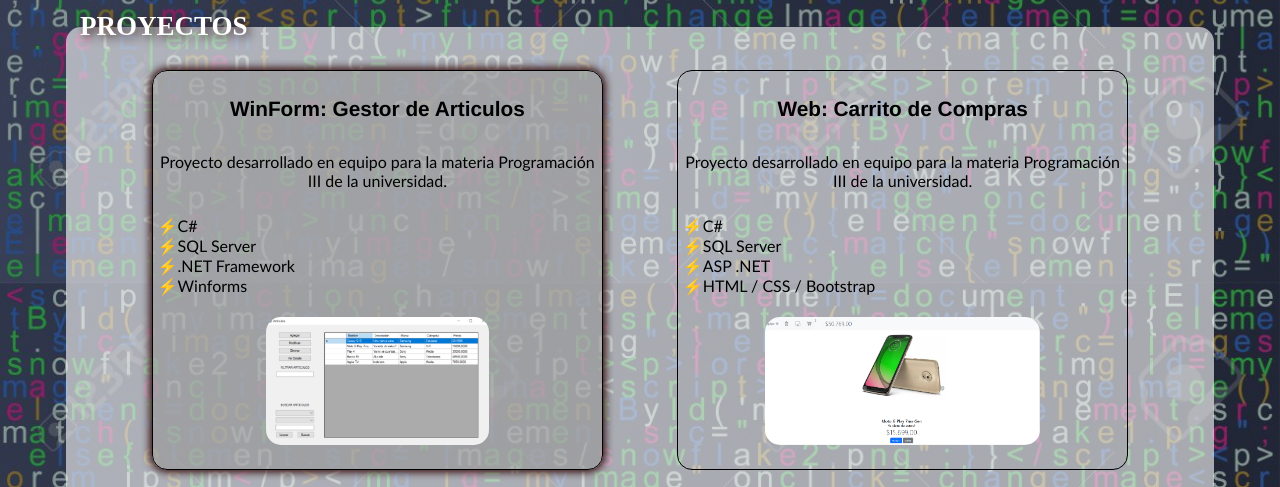
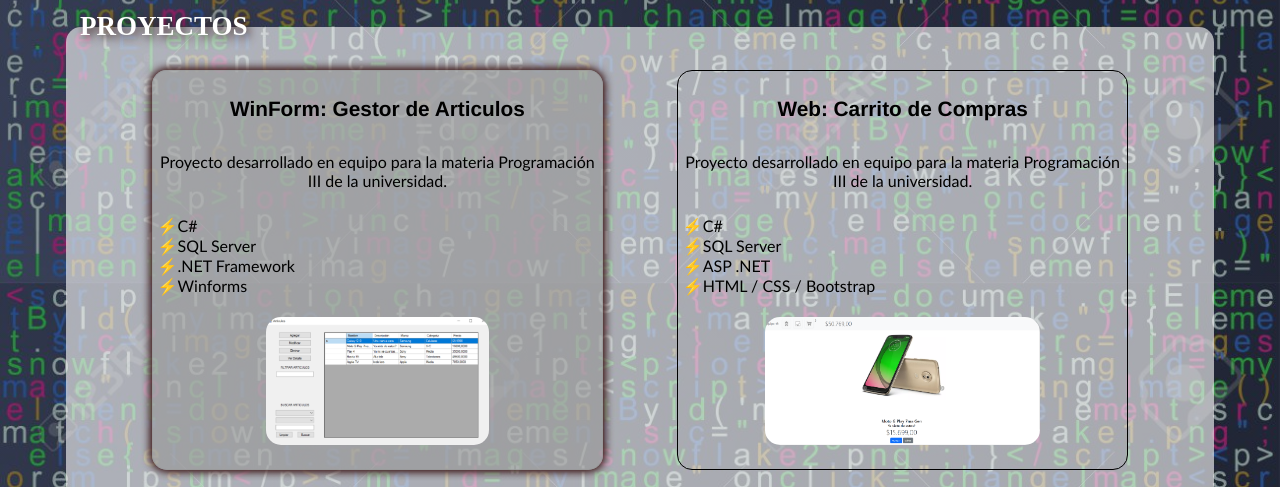
Before and after one commit to Julycen97/portfolio-Julian-Centurion, a plain HTML site: page index.html in a window 1280 px wide. In both pictures the pointer is over the element 377 px from the left and 1956 px from the top of the page. Shown: the part 1686-2173 px from the top of the page. Drawn offline with Linux system fonts and the light colour scheme.

Commit message:
Cambio estilo en cards de proyectos

```diff
--- a/assets/CSS/styles.css
+++ b/assets/CSS/styles.css
@@ -166,15 +166,16 @@ p, li{
 }
 
 .Cards{
-    transition: 300ms;
     padding-bottom: 20px;
     width: 40%;
     margin-bottom: 20px;
     border: 1.5px black solid;
     border-radius: 15px;
+    transition: 300ms;
 }
 
 .Cards:hover{
+    border: 1.5px rgba(152, 152, 152, 0.607) solid;
     background-color: rgba(152, 152, 152, 0.607);
     box-shadow: 1px 0 10px rgb(59, 22, 22), -1px 0 10px rgb(59, 22, 22);
 }
```
